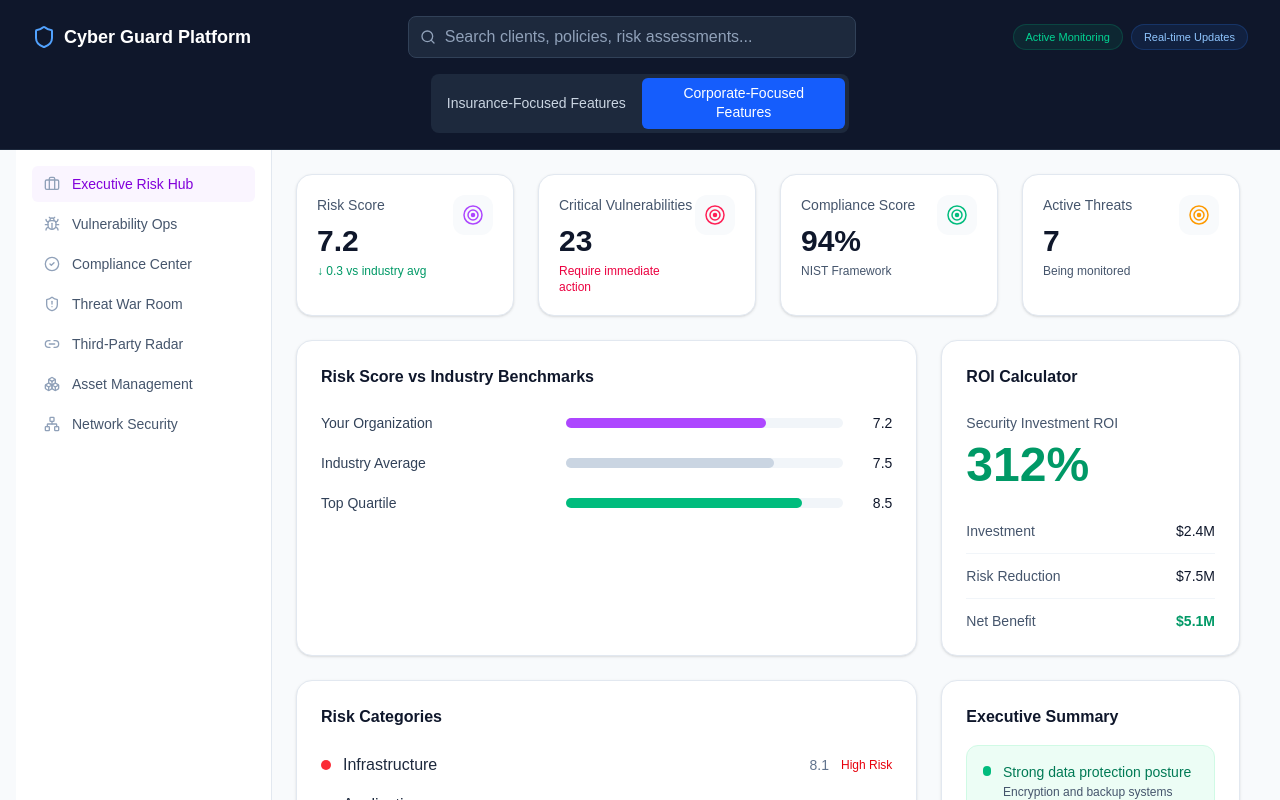
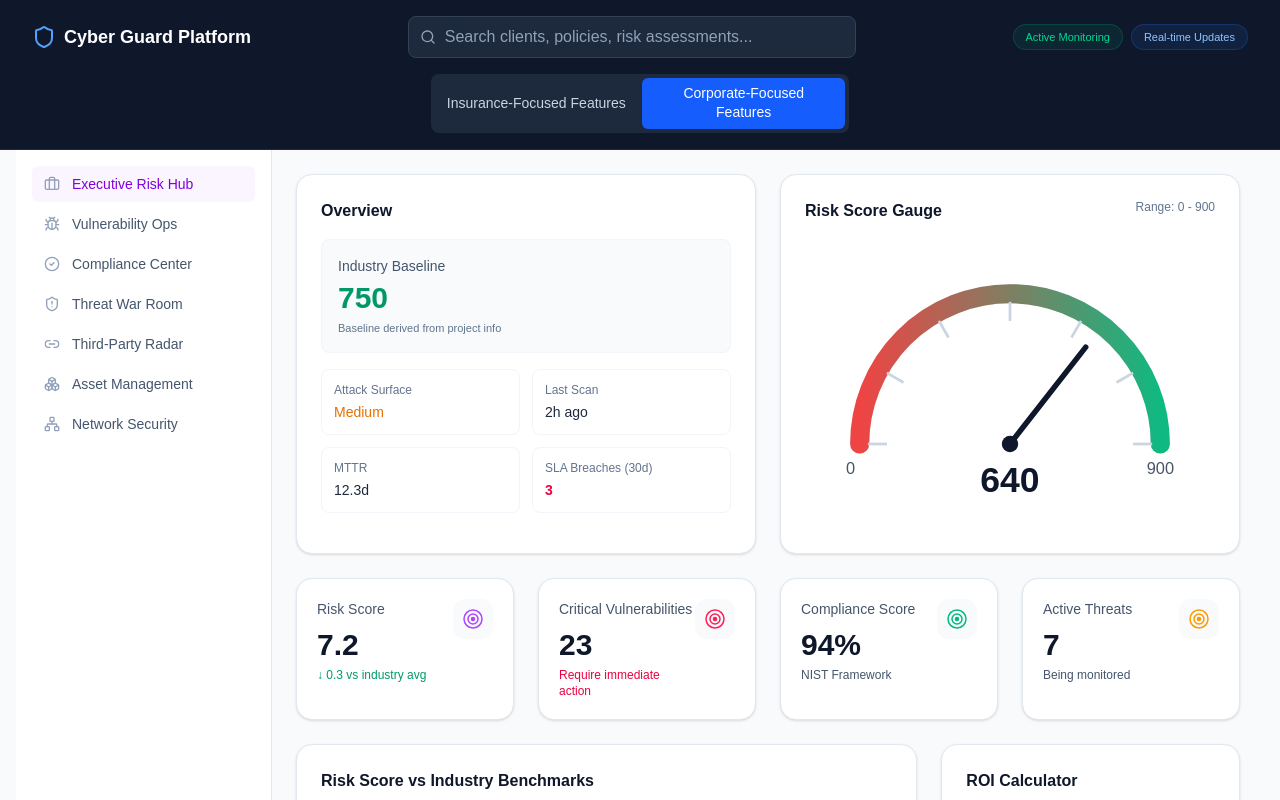
Before and after one commit to USAMA-app/cyber-risk-dashboard, a Next.js app: page / in a window 1280 px wide. Both pictures are taken after a click on the button "Corporate-Focused Features". Shown: the top 800 px of the page. Built offline with nearby package versions, Linux system fonts and the light colour scheme.

Commit message:
update chart

```diff
--- a/app/ExecutiveRiskHub.tsx
+++ b/app/ExecutiveRiskHub.tsx
@@ -7,7 +7,99 @@ export default function ExecutiveRiskHub() {
   return (
     <div className="space-y-6">
 
+       { /* Risk Chart */ }
+       <div className="grid grid-cols-1 xl:grid-cols-2 gap-6">
+         {/* Left column: Info */}
+         <Card>
+           <CardContent className="p-6">
+            <h3 className="font-semibold text-slate-900 mb-4">Overview</h3>
+            <div className="space-y-4">
+              <div className="rounded-lg border border-slate-100 p-4 bg-slate-50">
+                <div className="text-sm text-slate-600">Industry Baseline</div>
+                <div className="mt-1 text-3xl font-semibold text-emerald-600">750</div>
+                <div className="text-[11px] text-slate-500 mt-1">Baseline derived from project info</div>
+              </div>
+              {/* Cyber Risk snapshot */}
+              <div className="grid grid-cols-2 gap-3">
+                <div className="rounded-lg border border-slate-100 p-3">
+                  <div className="text-xs text-slate-500">Attack Surface</div>
+                  <div className="mt-1 text-sm font-medium text-amber-600">Medium</div>
+                </div>
+                <div className="rounded-lg border border-slate-100 p-3">
+                  <div className="text-xs text-slate-500">Last Scan</div>
+                  <div className="mt-1 text-sm font-medium text-slate-800">2h ago</div>
+                </div>
+                <div className="rounded-lg border border-slate-100 p-3">
+                  <div className="text-xs text-slate-500">MTTR</div>
+                  <div className="mt-1 text-sm font-medium text-slate-800">12.3d</div>
+                </div>
+                <div className="rounded-lg border border-slate-100 p-3">
+                  <div className="text-xs text-slate-500">SLA Breaches (30d)</div>
+                  <div className="mt-1 text-sm font-semibold text-rose-600">3</div>
+                </div>
+              </div>
 
+              {/* Patch Compliance */}
+              <div className="rounded-lg border border-slate-100 p-4 hidden">
+                <div className="flex items-center justify-between text-xs text-slate-600">
+                  <span>Patch Compliance</span>
+                  <span className="font-medium text-slate-800">82%</span>
+                </div>
+                <div className="mt-2 h-2 w-full rounded-full bg-slate-100">
+                  <div className="h-2 rounded-full bg-emerald-500" style={{ width: '82%' }} />
+                </div>
+              </div>
+
+              {/* Top Risks */}
+              <div className="rounded-lg border border-slate-100 p-4 hidden">
+                <div className="text-sm font-medium text-slate-800 mb-2">Top Risks</div>
+                <ul className="space-y-2 text-sm">
+                  <li className="flex items-center justify-between">
+                    <span className="text-slate-600">Unpatched Infrastructure</span>
+                    <span className="text-rose-600 text-xs font-semibold">Critical</span>
+                  </li>
+                  <li className="flex items-center justify-between">
+                    <span className="text-slate-600">Weak IAM Policies</span>
+                    <span className="text-amber-600 text-xs font-semibold">High</span>
+                  </li>
+                  <li className="flex items-center justify-between">
+                    <span className="text-slate-600">Phishing Exposure</span>
+                    <span className="text-yellow-600 text-xs font-semibold">Elevated</span>
+                  </li>
+                </ul>
+                <div className="mt-3 grid grid-cols-3 gap-2 text-center">
+                  <div className="rounded-md bg-rose-50 p-2">
+                    <div className="text-xs text-slate-500">Critical</div>
+                    <div className="text-rose-600 font-semibold">23</div>
+                  </div>
+                  <div className="rounded-md bg-amber-50 p-2">
+                    <div className="text-xs text-slate-500">High</div>
+                    <div className="text-amber-600 font-semibold">47</div>
+                  </div>
+                  <div className="rounded-md bg-slate-50 p-2">
+                    <div className="text-xs text-slate-500">Medium</div>
+                    <div className="text-slate-700 font-semibold">112</div>
+                  </div>
+                </div>
+              </div>
+            </div>
+          </CardContent>
+        </Card>
+
+         {/* Right column: Gauge */}
+         <Card>
+           <CardContent className="p-6">
+             <div className="flex items-start justify-between">
+               <h3 className="font-semibold text-slate-900">Risk Score Gauge</h3>
+               <span className="text-xs text-slate-500">Range: 0 - 900</span>
+             </div>
+             <div className="mt-4">
+               {/* Pass custom colors: red -> green */}
+               <RiskGauge value={640} min={0} max={900} gradientStart="#ef4444" gradientEnd="#10b981" />
+             </div>
+           </CardContent>
+         </Card>
+       </div>
 
         {/* Top KPIs */}
         <div className="grid grid-cols-1 sm:grid-cols-2 xl:grid-cols-4 gap-6">
@@ -432,3 +524,73 @@ function MetricRow({
     </div>
   );
 }
+
+/* ---------- Gauge Component ---------- */
+function RiskGauge({ value, min = 300, max = 900, gradientStart = "#ef4444", gradientEnd = "#10b981" }: { value: number; min?: number; max?: number; gradientStart?: string; gradientEnd?: string }) {
+  // Normalize inputs and clamp value
+  const lo = Math.min(min, max);
+  const hi = Math.max(min, max);
+  const v = Math.max(lo, Math.min(hi, value));
+  // Geometry
+  const cx = 150;
+  const cy = 150;
+  const r = 110;
+  const needleR = 90;
+  // Map value proportionally across the TOP semicircle using radians
+  const pct = (v - lo) / (hi - lo); // 0..1
+  const rad = Math.PI * (1 - pct); // pi (left) -> 0 (right)
+  const nx = cx + needleR * Math.cos(rad);
+  const ny = cy - needleR * Math.sin(rad); // minus to go upward on screen coords
+
+  // Helper to build a semicircle arc path
+  const arc = (radius: number) => `M ${cx - radius} ${cy} A ${radius} ${radius} 0 0 1 ${cx + radius} ${cy}`;
+
+  return (
+    <div className="w-full flex flex-col items-center">
+      <svg viewBox="0 0 300 190" className="w-full max-w-[520px] mx-auto">
+        <defs>
+          {/* Customizable gradient across the arc from start(left) -> end(right) */}
+          <linearGradient id="riskGradient" x1="40" y1="0" x2="260" y2="0" gradientUnits="userSpaceOnUse">
+            <stop offset="0%" stopColor={gradientStart} />
+            <stop offset="100%" stopColor={gradientEnd} />
+          </linearGradient>
+        </defs>
+
+        {/* Background faint arc */}
+        <path d={arc(r)} fill="none" stroke="#e5e7eb" strokeWidth={14} strokeLinecap="round" />
+
+        {/* Colored arc overlay */}
+        <path d={arc(r)} fill="none" stroke="url(#riskGradient)" strokeWidth={14} strokeLinecap="round" />
+
+        {/* Ticks across the top semicircle */}
+        {Array.from({ length: 7 }).map((_, i) => {
+          const t = i / 6; // 0..1
+          const a = Math.PI * (1 - t); // pi..0
+          const ir = r - 20;
+          const or = r - 6;
+          const x1 = cx + ir * Math.cos(a);
+          const y1 = cy - ir * Math.sin(a);
+          const x2 = cx + or * Math.cos(a);
+          const y2 = cy - or * Math.sin(a);
+          return (
+            <line key={i} x1={x1} y1={y1} x2={x2} y2={y2} stroke="#cbd5e1" strokeWidth={2} />
+          );
+        })}
+
+        {/* Needle pivot */}
+        <circle cx={cx} cy={cy} r={6} fill="#0f172a" />
+        {/* Needle */}
+        <line x1={cx} y1={cy} x2={nx} y2={ny} stroke="#0f172a" strokeWidth={4} strokeLinecap="round" />
+
+        {/* Score value only */}
+        <text x={cx} y={cy + 35} textAnchor="middle" fontSize="26" fontWeight={600} fill="#0f172a">
+          {v}
+        </text>
+
+        {/* Bottom labels: numbers only */}
+        <text x={30} y={172} textAnchor="start" fontSize="12" fill="#475569">{lo}</text>
+        <text x={270} y={172} textAnchor="end" fontSize="12" fill="#475569">{hi}</text>
+      </svg>
+    </div>
+  );
+}
```
